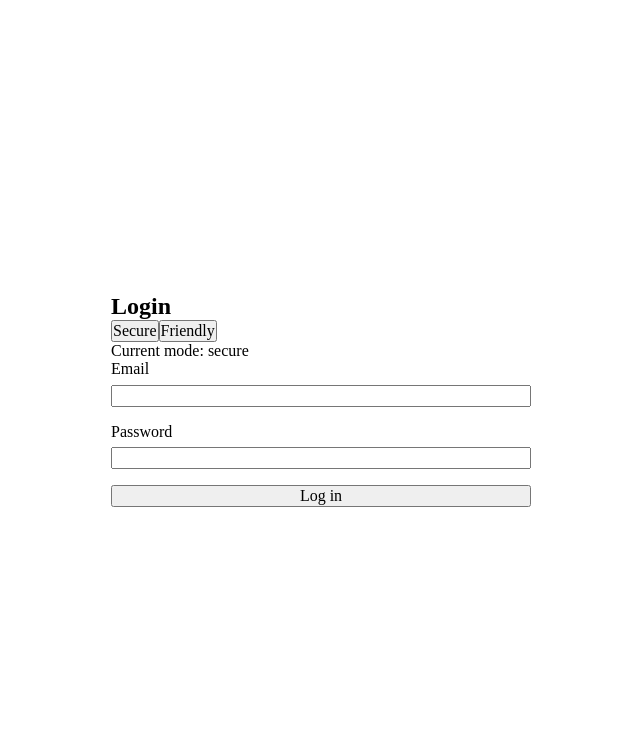
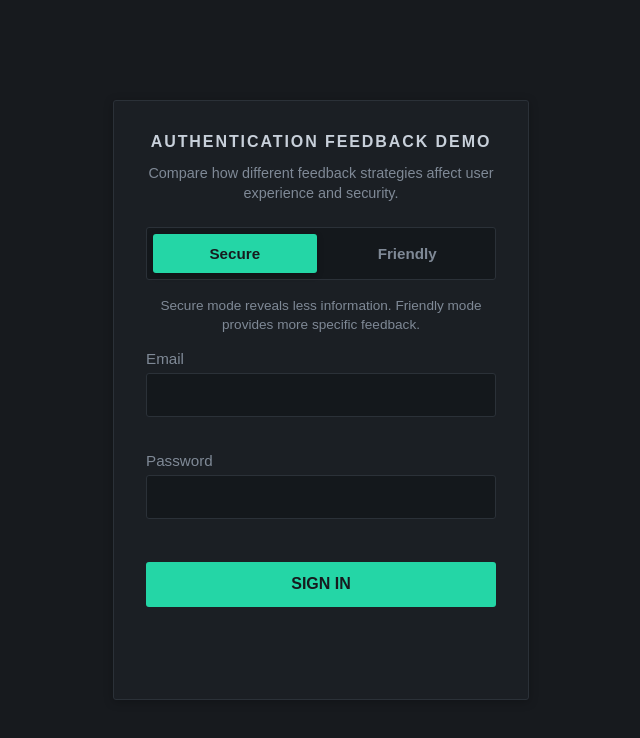
Before and after one commit to hampusvh/authentication-feedback-demo, a Next.js app: page / in a window 1280 px wide. Shown: the top 738 px of the page, without its empty margins (319-959 px from the left). Built offline with nearby package versions, Linux system fonts and the light colour scheme.

Commit message:
enhance authentication demo with improved UX, feedback states and UI polish

```diff
--- a/app/globals.scss
+++ b/app/globals.scss
@@ -1,3 +1,26 @@
+:root {
+  --bg: #171a1e;
+  --surface: #1b1f24;
+  --surface-2: #14181c;
+  --border: #2b3138;
+
+  --text: #c8d0da;
+  --text-muted: #7f8996;
+
+  --accent: #24d6a6;
+  --accent-strong: #39a086;
+
+  --error: #d84966;
+  --warning: #b27b1c;
+  --success: #24d6a6;
+
+  --radius-sm: 3px;
+  --radius-md: 6px;
+  --radius-lg: 10px;
+
+  --shadow: 0 2px 10px rgba(0, 0, 0, 0.25);
+}
+
 *,
 *::before,
 *::after {
@@ -12,6 +35,10 @@ body {
 }
 
 body {
+  margin: 0;
+  background: var(--bg);
+  color: var(--text);
+  font-family: Arial, Helvetica, sans-serif;
   -webkit-font-smoothing: antialiased;
   -moz-osx-font-smoothing: grayscale;
 }
--- /dev/null
+++ b/components/login/feedback-message.module.scss
@@ -0,0 +1,23 @@
+.feedback {
+    padding: 0.5rem 0;
+    border-top: 1px solid var(--border);
+}
+
+.text {
+    margin: 0;
+    color: var(--text);
+    font-size: 0.95rem;
+    line-height: 1.4;
+}
+
+.success {
+    color: var(--success);
+}
+
+.error {
+    color: var(--error);
+}
+
+.info {
+    color: var(--text);
+}
--- a/components/login/feedback-message.tsx
+++ b/components/login/feedback-message.tsx
@@ -1,17 +1,22 @@
+import styles from "./feedback-message.module.scss";
+
+type FeedbackVariant = "success" | "error" | "info";
 interface FeedbackMessageProps {
     message: string;
+    variant: FeedbackVariant;
 }
 
 export default function FeedbackMessage({
     message,
+    variant,
 }: FeedbackMessageProps) {
     if (!message) {
         return null;
     }
 
     return (
-        <div>
-            <p>{message}</p>
+        <div className={styles.feedback}>
+            <p className={`${styles.text} ${styles[variant]}`}>{message}</p>
         </div>
     )
 }
--- a/components/login/login-form.module.scss
+++ b/components/login/login-form.module.scss
@@ -2,26 +2,149 @@
     min-height: 100vh;
     display: grid;
     place-items: center;
-    padding: 2rem;
+    padding: 4rem 1rem;
 }
 
 .panel {
     width: 100%;
-    max-width: 420px;
+    max-width: 26rem;
+    background: var(--surface);
+    border: 1px solid var(--border);
+    border-radius: var(--radius-sm);
+    box-shadow: var(--shadow);
+    padding: 2rem;
+}
+
+.title {
+    margin: 0 0 1.5rem;
+    text-align: center;
+    text-transform: uppercase;
+    letter-spacing: 0.12em;
+    font-size: 1rem;
+    font-weight: 700;
+    color: var(--text);
+}
+
+.subtitle {
+    margin: -0.75rem 0 1.5rem;
+    text-align: center;
+    font-size: 0.9rem;
+    color: var(--text-muted);
+    line-height: 1.4;
+}
+
+.helper {
+    margin-top: -0.25rem;
+    margin-bottom: 1rem;
+    font-size: 0.85rem;
+    color: var(--text-muted);
+    line-height: 1.4;
+    text-align: center;
 }
 
 .form {
-    display: flex;
-    flex-direction: column;
+    display: grid;
     gap: 1rem;
 }
 
 .field {
-    display: flex;
-    flex-direction: column;
+    display: grid;
     gap: 0.4rem;
 }
 
+.label {
+    font-size: 0.95rem;
+    color: var(--text-muted);
+}
+
+.input {
+    width: 100%;
+    border: 1px solid var(--border);
+    background: var(--surface-2);
+    color: var(--text);
+    border-radius: var(--radius-sm);
+    padding: 0.75rem 0.85rem;
+    font-size: 1rem;
+    transition: border-color 0.2s ease, background-color 0.2s ease;
+
+    &::placeholder {
+        color: var(--text-muted);
+    }
+
+    &:hover {
+        border-color: #3a424c;
+    }
+
+    &:focus {
+        outline: none;
+        border-color: var(--accent-strong);
+    }
+
+    &.inputError {
+        border-color: var(--error);
+    }
+}
+
 .errorText {
-    font-size: 0.85rem;
+    margin: 0;
+    font-size: 0.875rem;
+    color: var(--error);
 }
+
+.submitButton {
+    width: 100%;
+    border: 0;
+    border-radius: var(--radius-sm);
+    padding: 0.85rem 1rem;
+    margin-top: 0.5rem;
+    background: var(--accent);
+    color: var(--bg);
+    font-size: 1rem;
+    font-weight: 700;
+    text-transform: uppercase;
+    cursor: pointer;
+    transition: opacity 0.2s ease, transform 0.15s ease;
+
+    &:hover {
+        opacity: 1;
+    }
+
+    &:active {
+        transform: translateY(1px);
+    }
+
+    &:disabled {
+        opacity: 0.65;
+        cursor: not-allowed;
+    }
+}
+
+.loading {
+    display: inline-flex;
+    align-items: center;
+    gap: 0.5rem;
+}
+
+.spinner {
+    width: 14px;
+    height: 14px;
+    border: 2px solid rgba(0, 0, 0, 0.2);
+    border-top-color: var(--bg);
+    border-radius: 50%;
+    animation: spin 0.6s linear infinite;
+}
+
+.errorSlot {
+    min-height: 0.75rem;
+}
+
+.feedbackArea {
+    min-height: 3rem;
+    margin-top: 0.75rem;
+}
+
+@keyframes spin {
+    to {
+        transform: rotate(360deg);
+    }
+}
--- a/components/login/login-form.tsx
+++ b/components/login/login-form.tsx
@@ -17,6 +17,7 @@ export default function LoginForm() {
     const [password, setPassword] = useState("");
     const [errors, setErrors] = useState<FormErrors>({});
     const [feedback, setFeedback] = useState("");
+    const [feedbackVariant, setFeedbackVariant] = useState<"success" | "error" | "info">("info");
     const [isLoading, setIsLoading] = useState(false);
     const [attemptCount, setAttemptCount] = useState(0);
 
@@ -24,6 +25,7 @@ export default function LoginForm() {
         event.preventDefault();
 
         setFeedback("");
+        setFeedbackVariant("info");
 
         const validationErrors = validateLoginForm({ email, password });
         setErrors(validationErrors);
@@ -42,11 +44,15 @@ export default function LoginForm() {
         });
 
         setIsLoading(false);
+
         if (authResult.success) {
             setAttemptCount(0);
+            setFeedbackVariant("success");
         } else {
             setAttemptCount((current) => current + 1);
+            setFeedbackVariant("error");
         }
+
         const message = getAuthMessage({
             mode,
             reason: authResult.reason,
@@ -58,32 +64,63 @@ export default function LoginForm() {
     return (
         <section className={styles.wrapper}>
             <div className={styles.panel}>
-                <h1>Login</h1>
+                <h1 className={styles.title}>
+                    Authentication Feedback Demo
+                </h1>
+                <p className={styles.subtitle}>
+                    Compare how different feedback strategies affect user experience and security.
+                </p>
 
                 <ModeToggle mode={mode} onChange={setMode} />
+                <p className={styles.helper}>
+                    Secure mode reveals less information. Friendly mode provides more specific feedback.
+                </p>
 
                 <form className={styles.form} onSubmit={handleSubmit}>
                     <div className={styles.field}>
-                        <label>Email</label>
+                        <label className={styles.label} htmlFor="email">
+                            Email
+                        </label>
                         <input
+                            id="email"
+                            className={`${styles.input} ${errors.email ? styles.inputError : ""}`}
                             type="email"
                             value={email}
                             onChange={(event) => setEmail(event.target.value)}
                         />
-                        {errors.email && <p className={styles.errorText}>{errors.email}</p>}
+                        <div className={styles.errorSlot}>
+                            {errors.email && <p className={styles.errorText}>{errors.email}</p>}
+                        </div>
                     </div>
                     <div className={styles.field}>
-                        <label>Password</label>
+                        <label className={styles.label} htmlFor="password">
+                            Password
+                        </label>
                         <input
+                            id="password"
+                            className={`${styles.input} ${errors.password ? styles.inputError : ""}`}
                             type="password"
                             value={password}
                             onChange={(event) => setPassword(event.target.value)}
                         />
-                        {errors.password && <p className={styles.errorText}>{errors.password}</p>}
+                        <div className={styles.errorSlot}>
+                            {errors.password && <p className={styles.errorText}>{errors.password}</p>}
+                        </div>
                     </div>
-                    <button type="submit">{isLoading ? "Loading..." : "Log in"}</button>
+                    <button className={styles.submitButton} type="submit" disabled={isLoading}>
+                        {isLoading ? (
+                            <span className={styles.loading}>
+                                <span className={styles.spinner} />
+                                Authenticating...
+                            </span>
+                        ) : (
+                            "Sign in"
+                        )}
+                    </button>
                 </form>
-                <FeedbackMessage message={feedback} />
+                <div className={styles.feedbackArea}>
+                    <FeedbackMessage message={feedback} variant={feedbackVariant} />
+                </div>
             </div>
         </section>
     );
--- /dev/null
+++ b/components/login/mode-toggle.module.scss
@@ -0,0 +1,32 @@
+.wrapper {
+    display: grid;
+    grid-template-columns: 1fr 1fr;
+    gap: 0.5rem;
+    margin-bottom: 1.25rem;
+    padding: 0.35rem;
+    background: var(--surface-2);
+    border: 1px solid var(--border);
+    border-radius: var(--radius-sm);
+}
+
+.option {
+    border: 0;
+    background: transparent;
+    color: var(--text-muted);
+    padding: 0.7rem 0.9rem;
+    border-radius: var(--radius-sm);
+    font-size: 0.95rem;
+    font-weight: 600;
+    cursor: pointer;
+    transition: background-color 0.2s ease, color 0.2s ease;
+}
+
+.option:hover {
+    color: var(--text);
+}
+
+.option.active {
+    background: var(--accent);
+    color: var(--bg);
+    box-shadow: 0 2px 6px rgba(0, 0, 0, 0.25);
+}
--- a/components/login/mode-toggle.tsx
+++ b/components/login/mode-toggle.tsx
@@ -1,5 +1,5 @@
-import type { Mode } from "@/lib/types"
-
+import type { Mode } from "@/lib/types";
+import styles from "./mode-toggle.module.scss";
 interface ModeToggleProps {
     mode: Mode;
     onChange: (mode: Mode) => void;
@@ -10,14 +10,21 @@ export default function ModeToggle({
     onChange,
 }: ModeToggleProps) {
     return (
-        <div>
-            <button type="button" onClick={() => onChange("secure")}>
+        <div className={styles.wrapper}>
+            <button
+                type="button"
+                className={`${styles.option} ${mode === "secure" ? styles.active : ""}`}
+                onClick={() => onChange("secure")}
+            >
                 Secure
             </button>
-            <button type="button" onClick={() => onChange("friendly")}>
+            <button
+                type="button"
+                className={`${styles.option} ${mode === "friendly" ? styles.active : ""}`}
+                onClick={() => onChange("friendly")}
+            >
                 Friendly
             </button>
-            <p>Current mode: {mode}</p>
         </div>
     );
 }
```
Also changed, not shown: 1 other file (tests, documents, lock files or other folders).
